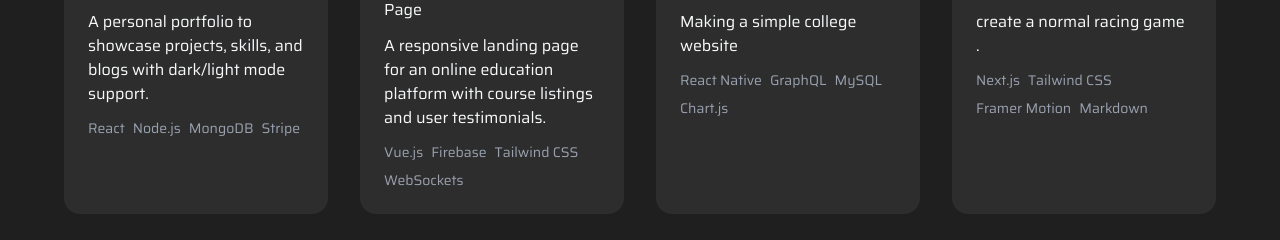
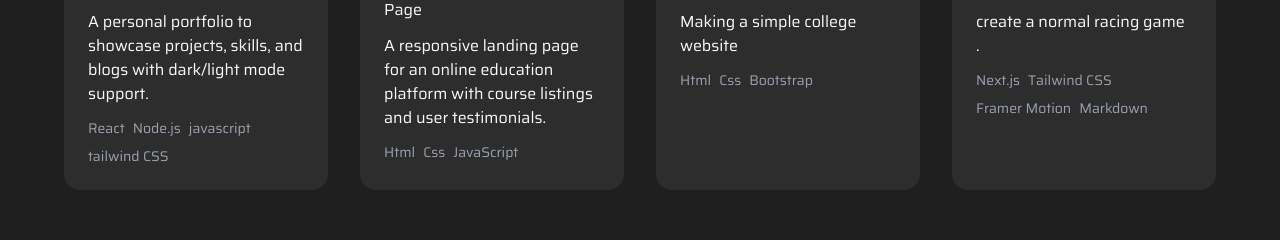
Before and after one commit to shubhranil1/Shubhranil_Portfolio, a React (Vite) app: page / in a window 1280 px wide. Shown: the part 3122-3362 px from the top of the page. Built offline with nearby package versions, Linux system fonts and the light colour scheme; the HTML template or start-up script is replaced by a standard one.

Commit message:
Update project tech stack and remove work experience data for clarity

```diff
--- a/src/assets/assets.js
+++ b/src/assets/assets.js
@@ -73,7 +73,7 @@ export const projects = [
     title: "My Portfolio Website",
     description: "A personal portfolio to showcase projects, skills, and blogs with dark/light mode support.",
     image: projectImg1,
-    tech: ["React", "Node.js", "MongoDB", "Stripe"],
+    tech: ["React", "Node.js","javascript", "tailwind CSS"],
     icons: [FaReact, FaNodeJs, FaDatabase , FaStripe],
     demo: "#",
     code: "#",
@@ -82,7 +82,7 @@ export const projects = [
     title: "Online Educatin Landing Page",
     description: "A responsive landing page for an online education platform with course listings and user testimonials.",
     image: projectImg2,
-    tech: ["Vue.js", "Firebase", "Tailwind CSS", "WebSockets"],
+    tech: ["Html", "Css", "JavaScript", ],
     icons: [FaVuejs, FaFire, FaCloud , FaDatabase],
     demo: "#",
     code: "#",
@@ -91,7 +91,7 @@ export const projects = [
     title: "College Website",
     description: "Making a simple college website ",
     image: projectImg3,
-    tech: ["React Native", "GraphQL", "MySQL", "Chart.js"],
+    tech: ["Html", "Css", "Bootstrap"],
     icons: [FaReact, FaDatabase],
     demo: "#",
     code: "#",
@@ -107,31 +107,3 @@ export const projects = [
   },
 
 ];
-
-
-export const workData = [
-  {
-    role: "Senior Frontend Developer",
-    company: "TechCorp Inc.",
-    duration: "2020 - Present",
-    description:
-      "Leading frontend development for enterprise clients, implementing modern frameworks, and mentoring junior developers.",
-    color: "purple"
-  },
-  {
-    role: "Web Developer",
-    company: "Digital Solutions LLC",
-    duration: "2018 - 2020",
-    description:
-      "Developed and maintained web applications for various clients, focusing on responsive design and performance optimization.",
-    color: "pink"
-  },
-  {
-    role: "Junior Developer",
-    company: "StartUp Ventures",
-    duration: "2016 - 2018",
-    description:
-      "Started my career building basic websites and gradually took on more complex projects as I expanded my skill set.",
-    color: "blue"
-  }
-];
```
